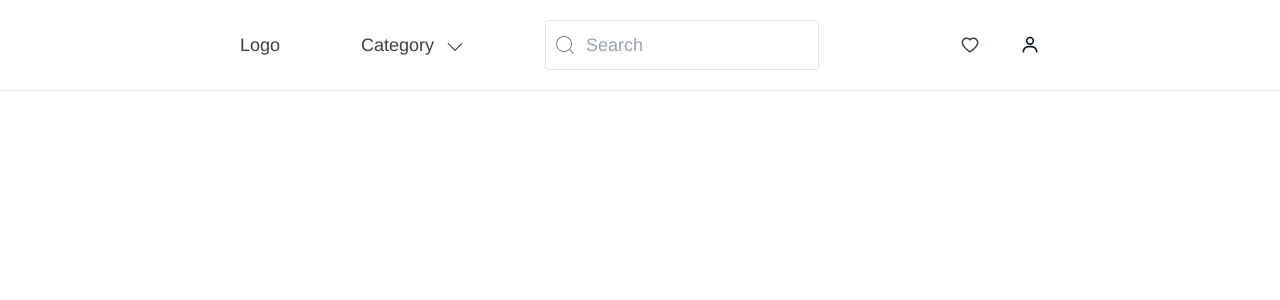
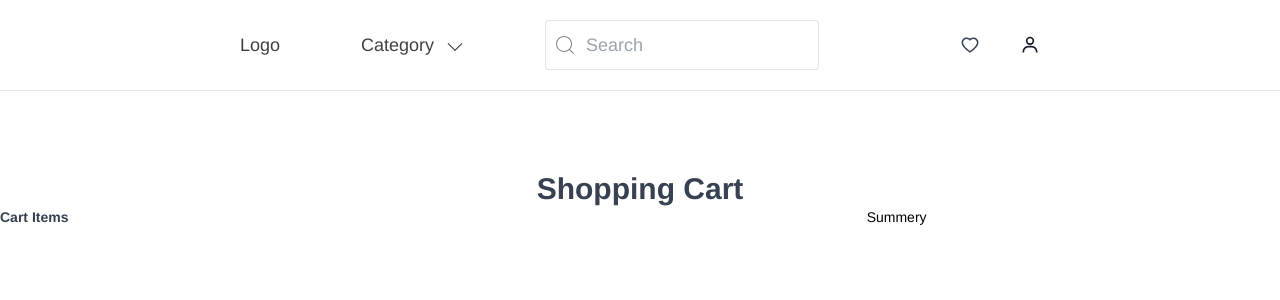
Before and after one commit to mabuhanifa/softriple-next-app, a Next.js app: page /cart in a window 1280 px wide. Shown: the top 300 px of the page. Built offline with nearby package versions, Linux system fonts and the light colour scheme; some icons are missing.

Commit message:
cart updating

```diff
--- a/pages/cart.js
+++ b/pages/cart.js
@@ -5,7 +5,42 @@ export default function Cart() {
   console.log(cart);
   return (
     <div className="max-w-[1400px] mx-auto">
-      <div></div>
+      <h1 className="text-3xl font-bold text-gray-700 text-center mt-20">
+        Shopping Cart
+      </h1>
+      <div className="grid grid-cols-3 gap-5">
+        <div className="col-span-2">
+          <h1 className="text-md font-bold text-gray-700">Cart Items</h1>
+          <div>
+            {cart.map((item) => (
+              <div key={item.id} className="flex justify-between items-center border-b my-5 py-3">
+                <div className="flex items-center gap-x-5">
+                  <img
+                    src={item.product.images[0]}
+                    alt={item.title}
+                    className="w-20 h-20 object-cover"
+                  />
+                  <div>
+                    <h1 className="text-lg font-bold text-gray-700">
+                      {item.product.name}
+                    </h1>
+                    <p className="text-base font-bold text-gray-400 my-1">
+                      {item.product.category[0]}&apos;s{" "}
+                      {item.product.category[1]}
+                    </p>
+                    <p className="text-sm font-bold text-gray-500 my-1">Size : </p>
+                  </div>
+                </div>
+                <div></div>
+              </div>
+            ))}
+          </div>
+        </div>
+        <div className="col-span-1">
+          <h1>Summery</h1>
+          <div></div>
+        </div>
+      </div>
     </div>
   );
 }
```
